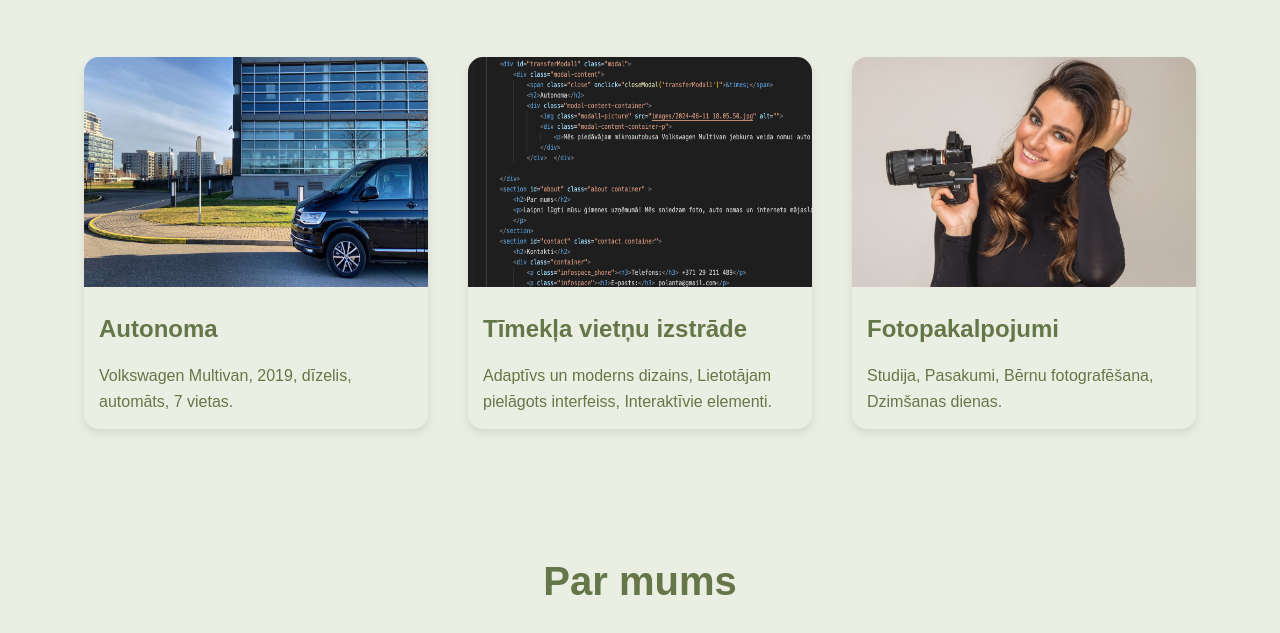
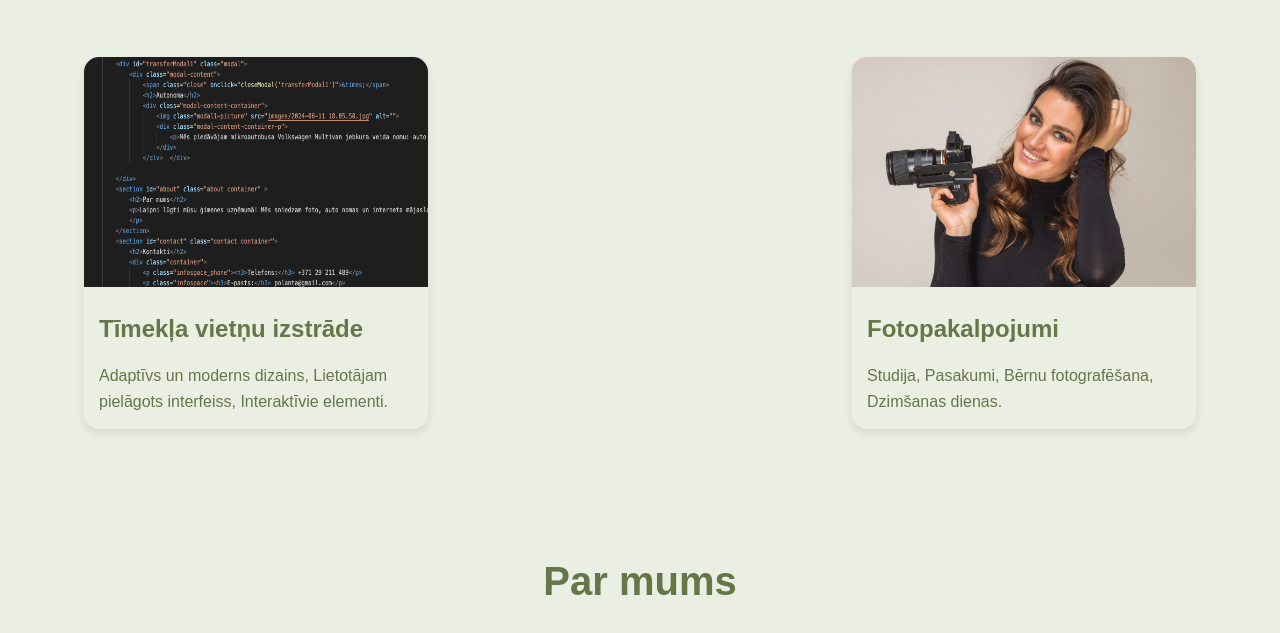
Before and after one commit to MarkAntonovs/polanta, a plain HTML site: page index.html in a window 1280 px wide. Shown: the part 167-800 px from the top of the page. Drawn offline with Linux system fonts and the light colour scheme.

Commit message:
deleted multiwan

```diff
--- a/index.html
+++ b/index.html
@@ -29,11 +29,6 @@
         <section id="services" class="services container">
             <h2>Pakalpojumi</h2>
             <div class="services-grid">
-                <div class="service-card" onclick="openModal('transferModal1')">
-                    <img src="images/2024-06-11 18.05.50.jpg " alt="Car Rental">
-                    <h3>Autonoma</h3>
-                    <p>Volkswagen Multivan, 2019, dīzelis, automāts, 7 vietas.</p>
-                </div>
 
                 <div class="service-card" onclick="openModal('itserviceModal1')">
                     <img src="images/Screenshot 2024-06-14 at 17.55.19.png" alt="Exterior Photography">
```
Also changed, not shown: 1 other file.
